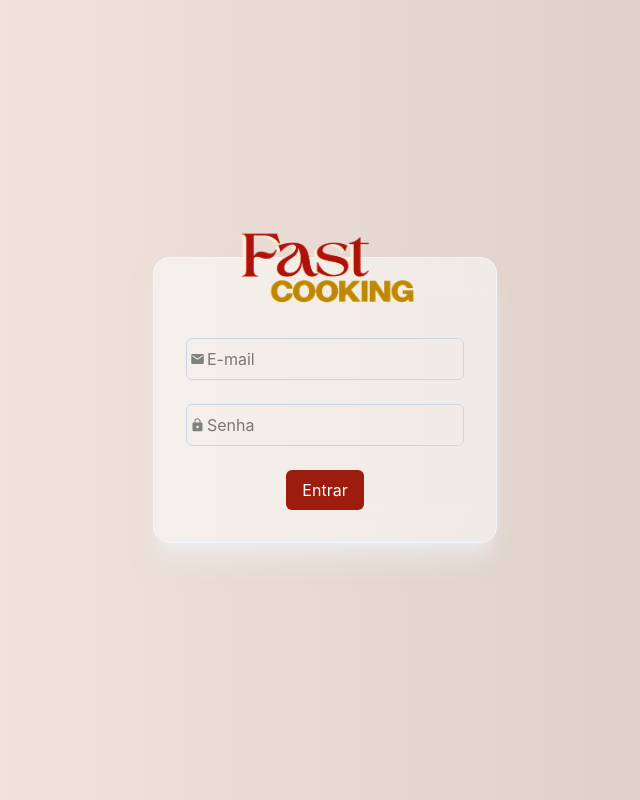
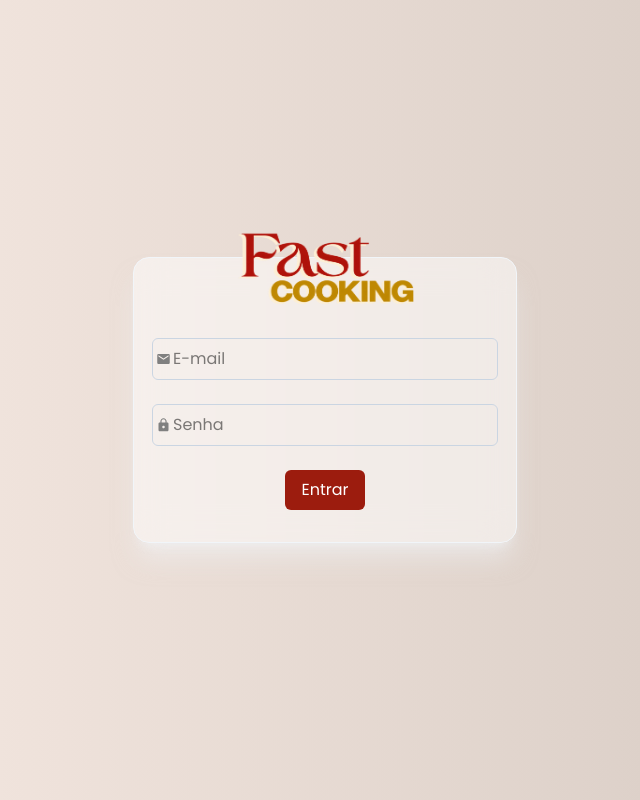
Before and after one commit to FastCooking/Front-End, a React (Vite) app: page / in a window 1280 px wide. Shown: the whole page, without its empty margins (315-955 px from the left). Built offline with nearby package versions, Linux system fonts and the light colour scheme.

Commit message:
Remove duplicate font import and add theme variable

```diff
--- a/src/index.css
+++ b/src/index.css
@@ -1,6 +1,9 @@
+@import url('https://fonts.googleapis.com/css2?family=Poppins:wght@300;400;500;600;700&display=swap');
 @import "tailwindcss";
 
-@import url('https://fonts.googleapis.com/css2?family=Poppins:wght@300;400;500;600;700&display=swap');
+@theme{
+  --font-sans:'Poppins', sans-serif;
+}
 
 @keyframes slide-in {
 
```
